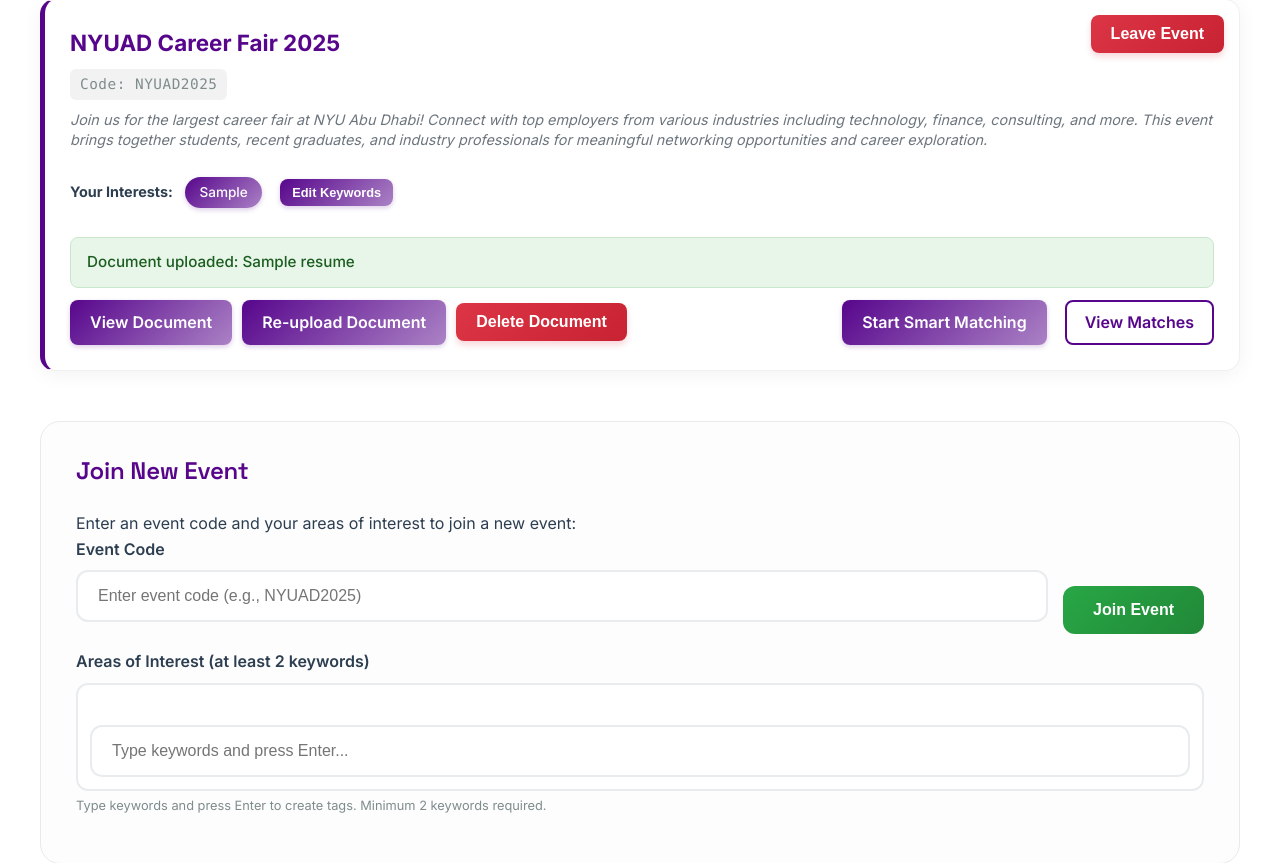
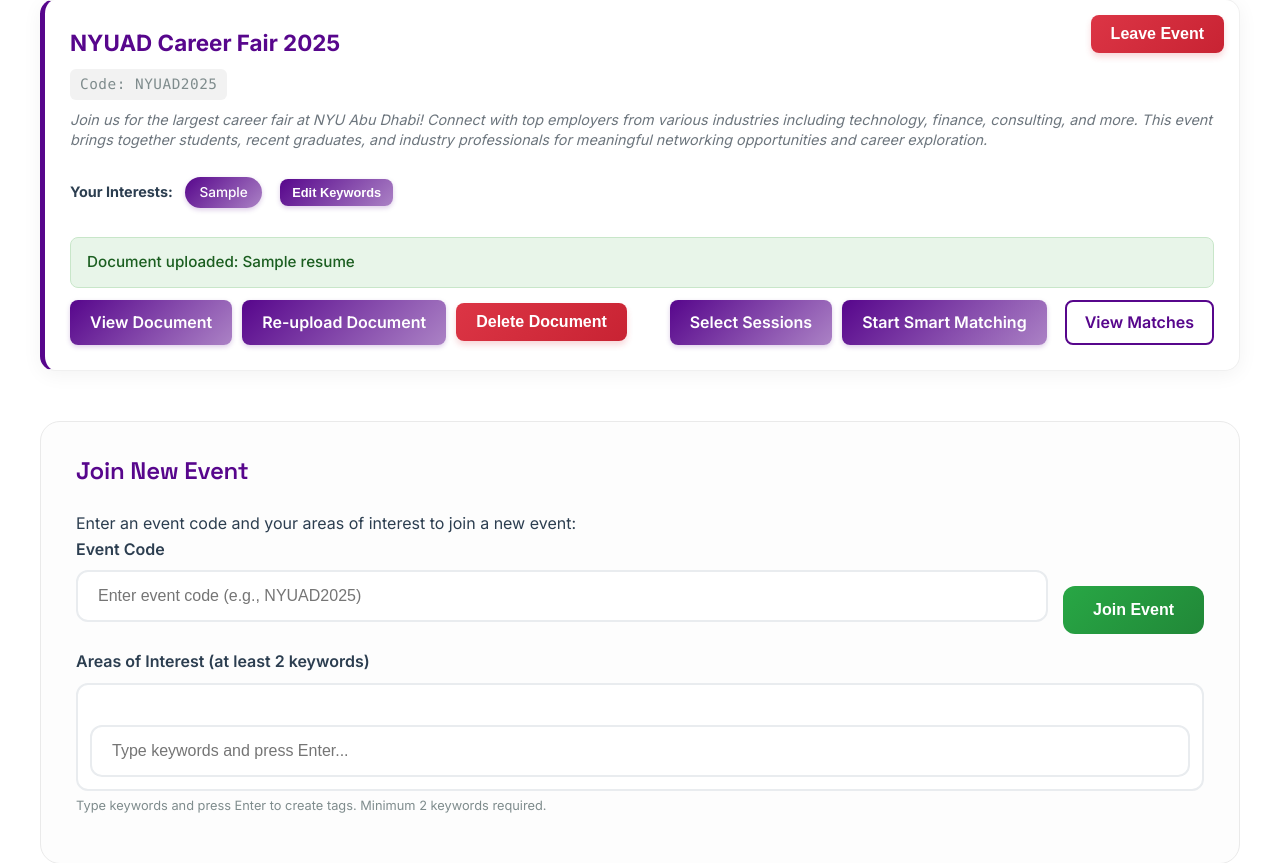
Before and after one commit to Kyrie21323/Capstone, a Flask app: template src/templates/dashboard.html in a window 1280 px wide. Shown: the part 242-1105 px from the top of the page. Run offline with Flask 3, Linux system fonts and the light colour scheme; the template is opened without the code that fills it: values that come from a table or form of the project are taken from there, others are empty; a user stored in the database is signed in; tables that the repository leaves empty hold one stand-in row (values such as "Sample post").

Commit message:
feat: Add "Select Sessions" button to event dashboards.

```diff
--- a/src/templates/dashboard.html
+++ b/src/templates/dashboard.html
@@ -45,6 +45,10 @@
 
             <div class="event-actions">
                 <div class="matching-buttons">
+                    <a href="{{ url_for('scheduling.manage_availability', event_id=membership.event.id) }}"
+                        class="matching-btn" style="background: linear-gradient(135deg, #57068c 0%, #ab82c5 100%);">
+                        Select Sessions
+                    </a>
                     <a href="{{ url_for('matching.event_matching', event_id=membership.event.id) }}"
                         class="matching-btn">
                         Start Smart Matching
@@ -89,6 +93,10 @@
                         data-resume-name="{{ user_resume.original_name }}">Delete Document</button>
                 </div>
                 <div class="matching-buttons">
+                    <a href="{{ url_for('scheduling.manage_availability', event_id=membership.event.id) }}"
+                        class="matching-btn" style="background: linear-gradient(135deg, #57068c 0%, #ab82c5 100%);">
+                        Select Sessions
+                    </a>
                     <a href="{{ url_for('matching.matching_loading', event_id=membership.event.id) }}"
                         class="matching-btn">Start
                         Smart Matching</a>
@@ -107,6 +115,10 @@
                 <a href="{{ url_for('user.upload_resume', event_id=membership.event.id) }}" class="upload-link">Upload
                     Document</a>
                 <div class="matching-buttons">
+                    <a href="{{ url_for('scheduling.manage_availability', event_id=membership.event.id) }}"
+                        class="matching-btn" style="background: linear-gradient(135deg, #57068c 0%, #ab82c5 100%);">
+                        Select Sessions
+                    </a>
                     <a href="{{ url_for('matching.matching_loading', event_id=membership.event.id) }}"
                         class="matching-btn">Start
                         Smart Matching</a>
```
